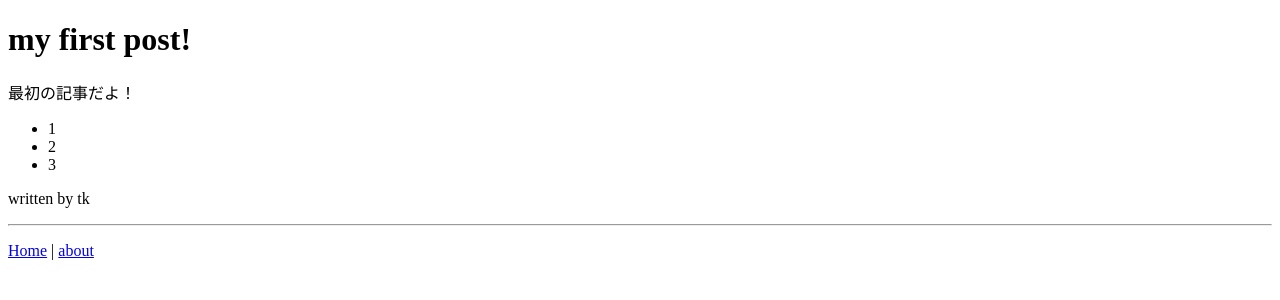
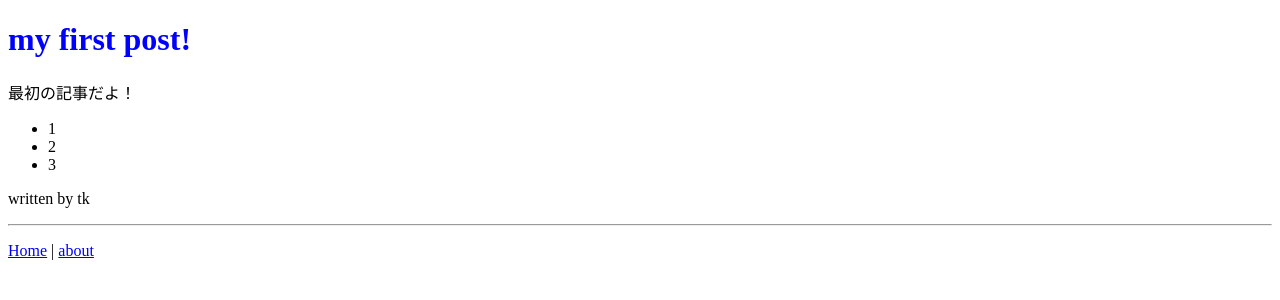
Before and after one commit to kalz2q/test02, a Jekyll site: the page built from _posts/2017-12-30-post.md, in a window 1280 px wide. Shown: the top 300 px of the page. Built offline with Jekyll 4.4.1, drawn with Linux system fonts in a browser that asks for light colours.

Commit message:
Update default.html

```diff
--- a/_layouts/default.html
+++ b/_layouts/default.html
@@ -3,8 +3,8 @@
 <head>
   <meta charset="utf-8">
   <title>{{page.title}}/{{site.name}}</title>
-  <link rel="stylesheet" href="css/default.css">
-  <link rel="stylesheet" href="css/syntax.css">
+  <link rel="stylesheet" href="{{site.baseurl}}/css/default.css">
+  <link rel="stylesheet" href="{{site.baseurl}}/css/syntax.css">
 </head>
   {{content}}
   {% include footer_menu.html %}
```
